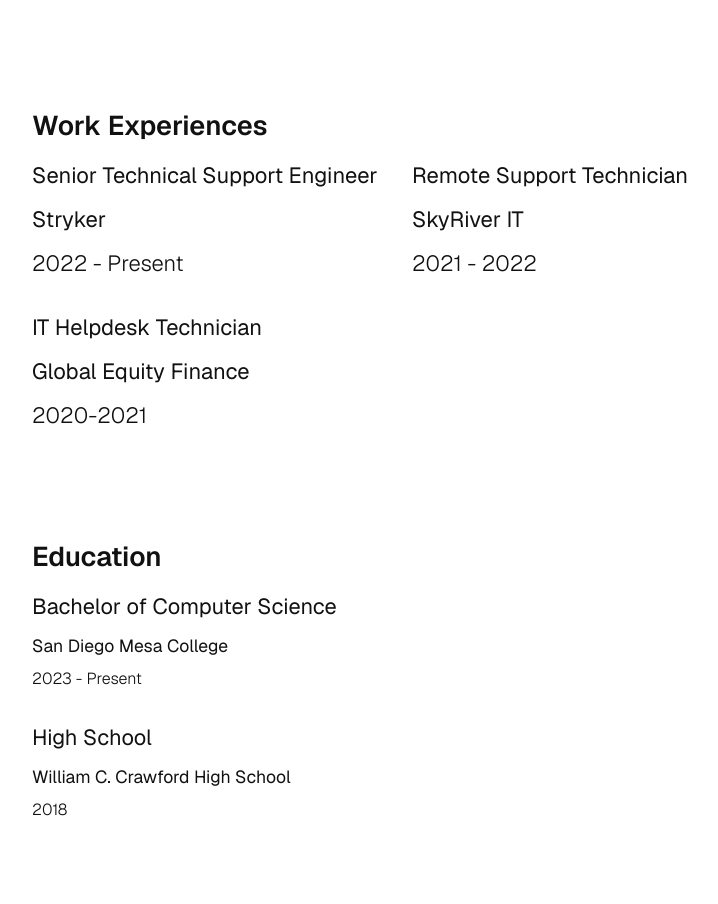
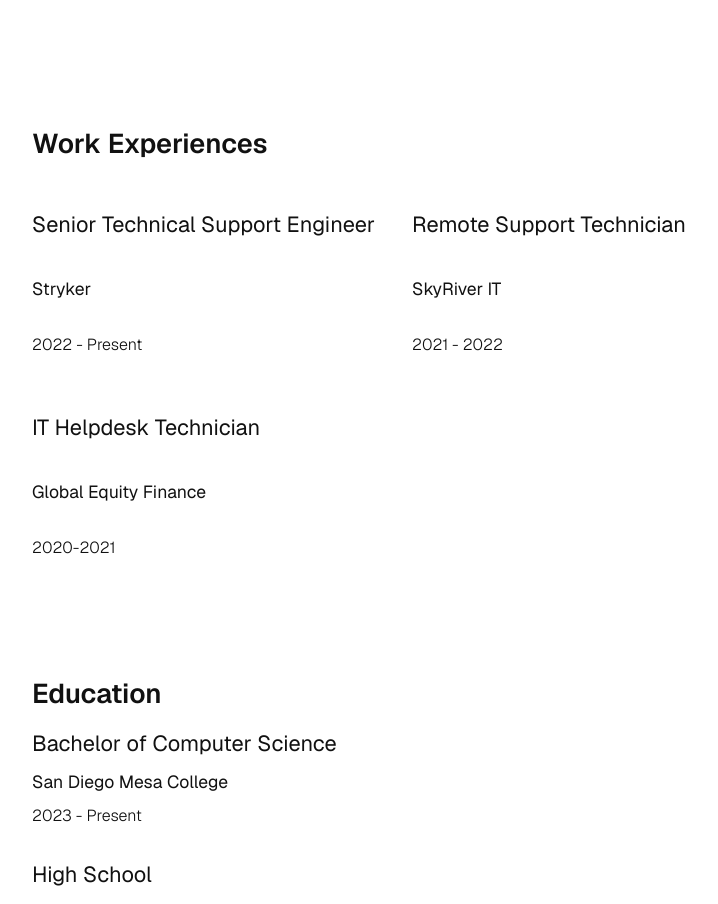
Before and after one commit to thecenturist/portfolio-app, a Vue app: page /about in a window 1280 px wide. Shown: the part 1340-2244 px from the top of the page, without its empty margins (228-946 px from the left). Built offline with nearby package versions, Linux system fonts and the light colour scheme.

Commit message:
fixed css

```diff
--- a/src/App.vue
+++ b/src/App.vue
@@ -6,13 +6,10 @@
 
 <template>
     <Navigation />
-    <router-view v-slot="{ Component, route }">
-        <transition :name="route.meta.transition || 'fade'">
-            <component :is="Component" />
-        </transition>
-    </router-view>
+    <router-view />
     <Footer />
 </template>
 
 <style scoped>
+
 </style>
--- a/src/components/Education.vue
+++ b/src/components/Education.vue
@@ -21,16 +21,9 @@
     max-width: 760px;
     font-family: 'Geist', sans-serif;
 }
-.multi-row-grid {
-    display: grid;
-    grid-template-columns: repeat(2, 1fr);
-}
 .education p {
     line-height: 0%;
     color: var(--primary-body-color);
-}
-.multi-row-grid p {
-    font-size: 1.375rem;
 }
 .multi-row {
     margin-bottom: 20px;
--- a/src/components/WorkExperiences.vue
+++ b/src/components/WorkExperiences.vue
@@ -34,11 +34,7 @@
     grid-template-columns: repeat(2, 1fr);
 }
 .work-experience p {
-    line-height: 0%;
     color: var(--primary-body-color);
-}
-.multi-row-grid p {
-    font-size: 1.375rem;
 }
 .multi-row {
     margin-bottom: 20px;
@@ -48,9 +44,11 @@
 .title {
     color: var(--primary-text-color);
     font-weight: 400;
+    font-size: 1.365rem;
 }
 .entity {
     font-size: 1.1rem;
+    color: #666666
 }
 .years {
     font-weight: 300;
```
Also changed, not shown: 5 other files (tests, documents, lock files or other folders).
